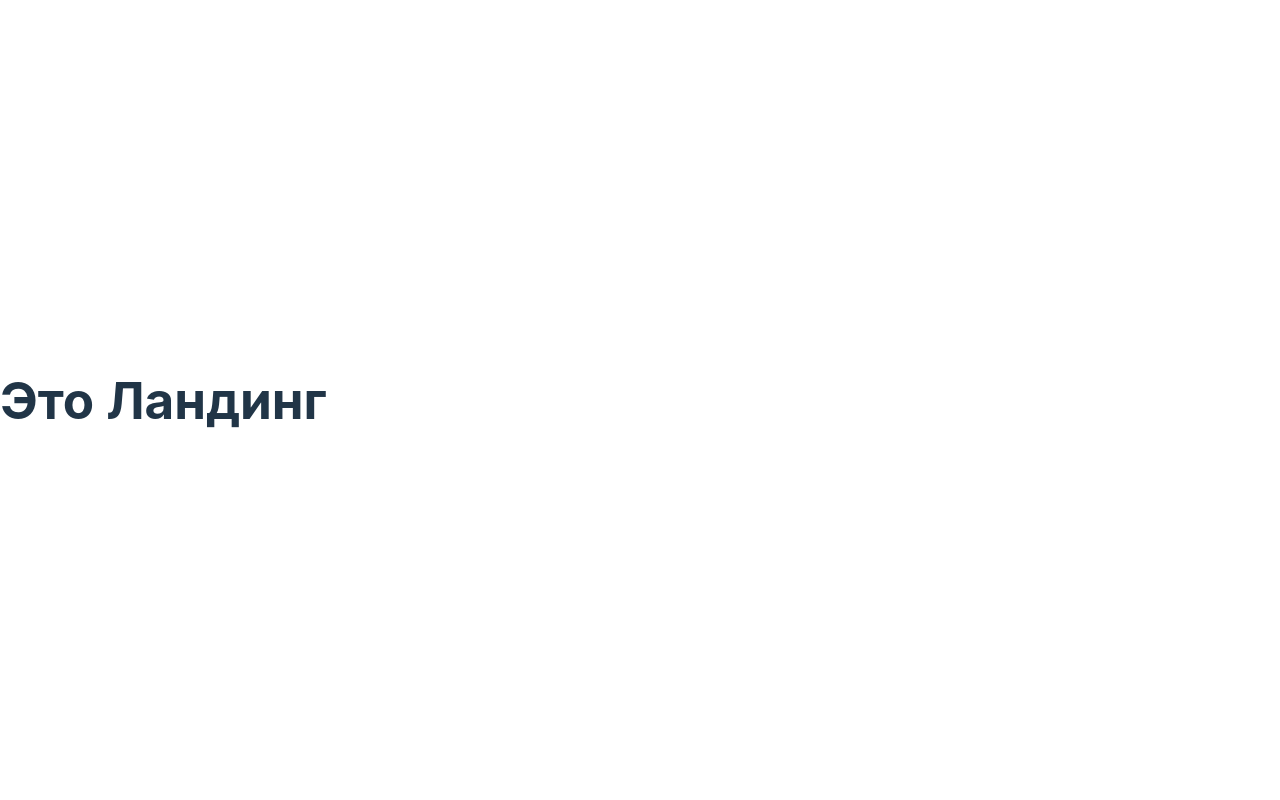
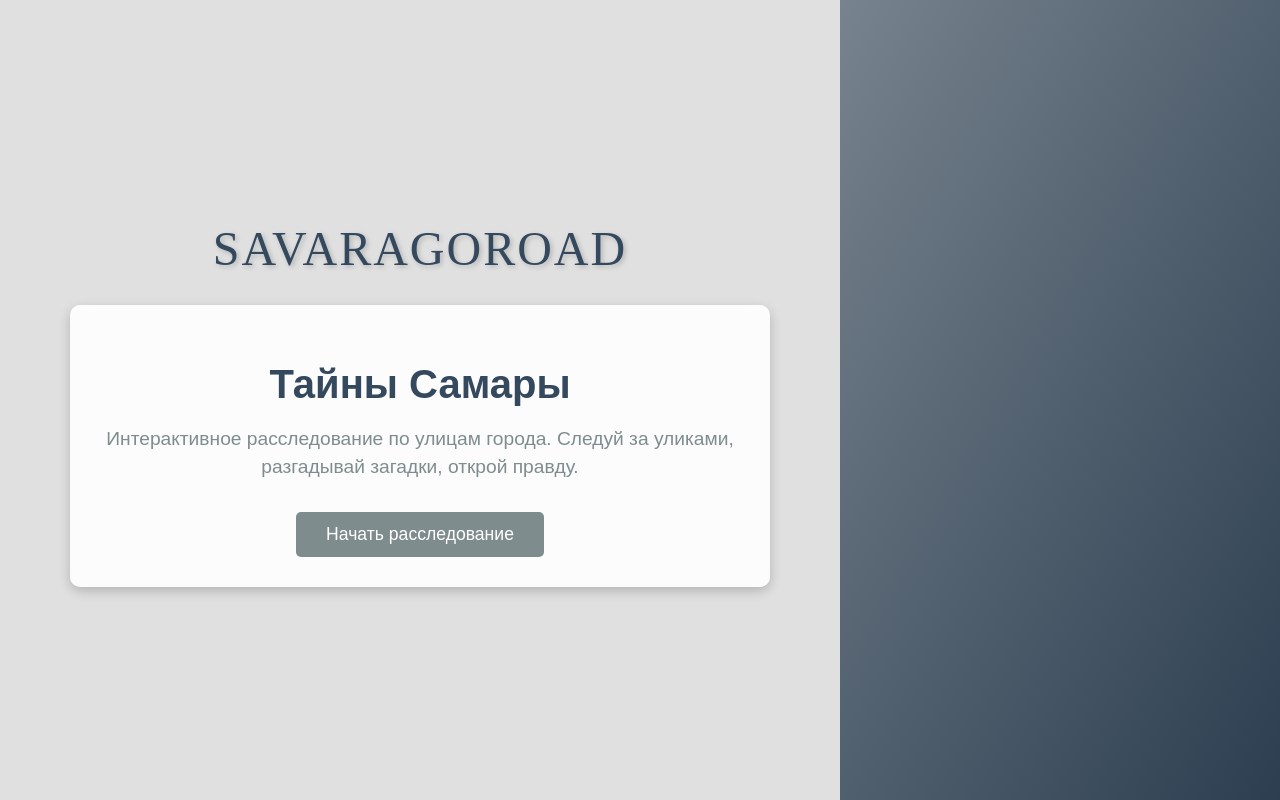
Before and after one commit to RNBochkov/keyin, a React (Vite) app in the folder keyin/: page / in a window 1280 px wide. Built offline with nearby package versions, Linux system fonts and the light colour scheme.

Commit message:
Лендинг

```diff
--- /dev/null
+++ b/keyin/src/pages/Landing.css
@@ -0,0 +1,182 @@
+/* Общие стили */
+* {
+    box-sizing: border-box;
+}
+
+body {
+    font-family: Arial, sans-serif;
+    margin: 0;
+    padding: 0;
+    background: linear-gradient(120deg, #bdc3c7, #2c3e50); /* Каменный цвет с серыми оттенками */
+    color: #2c3e50;
+}
+
+/* Контейнер для всей страницы */
+.landing-container {
+    display: flex;
+    justify-content: center;
+    align-items: center;
+    height: 100vh;
+    background-color: #e0e0e0;
+    position: relative;
+    overflow: hidden;
+    flex-direction: column;
+}
+
+/* Название игры */
+.game-title {
+    font-family: 'Rock Salt', cursive; /* Пример шрифта с интересным стилем */
+    font-size: 3rem;
+    color: #34495e;
+    margin-bottom: 20px;
+    letter-spacing: 2px;
+    text-transform: uppercase;
+    text-shadow: 2px 2px 5px rgba(0, 0, 0, 0.2);
+}
+
+/* Оверлей */
+.overlay {
+    text-align: center;
+    max-width: 600px;
+    margin: 0 20px;
+    background: rgba(255, 255, 255, 0.9); /* Белый фон */
+    padding: 30px;
+    border-radius: 10px;
+    box-shadow: 0 4px 12px rgba(0, 0, 0, 0.2);
+}
+
+.title {
+    font-size: 2.2rem;
+    color: #34495e;
+    margin-bottom: 15px;
+    font-weight: bold;
+}
+
+.subtitle {
+    font-size: 1rem;
+    color: #7f8c8d;
+    margin-bottom: 30px;
+    line-height: 1.5;
+}
+
+/* Кнопка начала расследования */
+.start-button {
+    background-color: #7f8c8d;
+    color: white;
+    padding: 12px 30px;
+    border: none;
+    border-radius: 5px;
+    font-size: 1.1rem;
+    cursor: pointer;
+    transition: background-color 0.3s ease;
+}
+
+.start-button:hover {
+    background-color: #34495e;
+}
+
+/* Модальные окна (убрали полупрозрачность) */
+.instruction-modal {
+    position: fixed;
+    top: 50%;
+    left: 50%;
+    transform: translate(-50%, -50%);
+    background: white;
+    padding: 25px;
+    border-radius: 8px;
+    box-shadow: 0 4px 16px rgba(0, 0, 0, 0.3);
+    width: 80%;
+    max-width: 400px;
+    text-align: center;
+    z-index: 10;
+    opacity: 1; /* Убираем полупрозрачность */
+}
+
+.instruction-modal h2 {
+    font-size: 1.8rem;
+    color: #e74c3c;
+    margin-bottom: 15px;
+}
+
+.instruction-modal p {
+    font-size: 1rem;
+    color: #2c3e50;
+    margin-bottom: 25px;
+    line-height: 1.5;
+}
+
+.agree-button {
+    background-color: #34495e;
+    color: white;
+    padding: 10px 25px;
+    border: none;
+    border-radius: 5px;
+    font-size: 1rem;
+    cursor: pointer;
+    transition: background-color 0.3s ease;
+}
+
+.agree-button:hover {
+    background-color: #2c3e50;
+}
+
+/* Эффект затемнения */
+.landing-container .overlay {
+    z-index: 5;
+}
+
+.instruction-modal + .overlay {
+    opacity: 0.4;
+    pointer-events: none;
+}
+
+/* Мобильные стили */
+@media (max-width: 600px) {
+    .game-title {
+        font-size: 2.5rem;
+    }
+
+    .title {
+        font-size: 1.8rem;
+    }
+
+    .subtitle {
+        font-size: 0.9rem;
+    }
+
+    .start-button {
+        font-size: 1rem;
+        padding: 10px 25px;
+    }
+
+    .instruction-modal h2 {
+        font-size: 1.5rem;
+    }
+
+    .instruction-modal p {
+        font-size: 0.9rem;
+    }
+
+    .agree-button {
+        padding: 10px 20px;
+    }
+}
+
+/* Для планшетов и десктопов */
+@media (min-width: 768px) {
+    .landing-container {
+        padding: 0 50px;
+    }
+
+    .overlay {
+        max-width: 700px;
+    }
+
+    .title {
+        font-size: 2.5rem;
+    }
+
+    .subtitle {
+        font-size: 1.2rem;
+    }
+}
--- a/keyin/src/pages/Landing.jsx
+++ b/keyin/src/pages/Landing.jsx
@@ -1,7 +1,68 @@
+import React, { useState } from "react";
+import { useNavigate } from "react-router-dom";
+import './Landing.css'; // Подключение стилей
+
 function Landing() {
-    return (
-      <h1>Это Ландинг</h1>
-    );
+  const [step, setStep] = useState(0); // 0 - нет модалки, 1 - инструкция, 2 - геолокация
+  const navigate = useNavigate();
 
-  }
-  export default Landing;
+  const handleStartClick = () => {
+    setStep(1); // Показываем инструкцию
+  };
+
+  const handleAgreeInstruction = async () => {
+    try {
+      // Запрашиваем геолокацию
+      await new Promise((resolve, reject) => {
+        navigator.geolocation.getCurrentPosition(resolve, reject);
+      });
+      setStep(2); // Успешно, переходим к следующему шагу
+    } catch (error) {
+      alert("Необходимо разрешить доступ к геолокации для продолжения.");
+    }
+  };
+
+  return (
+    <div className="landing-container">
+      <div className="game-title">SavaraGOroad</div> {/* Название игры */}
+
+      <div className="overlay">
+        <h1 className="title">Тайны Самары</h1>
+        <p className="subtitle">
+          Интерактивное расследование по улицам города. Следуй за уликами, разгадывай загадки, открой правду.
+        </p>
+        <button className="start-button" onClick={handleStartClick}>
+          Начать расследование
+        </button>
+      </div>
+
+      {/* Модальные окна */}
+      {step === 1 && (
+        <div className="instruction-modal">
+          <h2>Внимание!</h2>
+          <p>
+            Будьте осторожны при использовании телефона во время прогулки. Следите за дорогой и окружающими.
+          </p>
+          <p>
+            Для продолжения необходимо разрешить использование геолокации.
+          </p>
+          <button className="agree-button" onClick={handleAgreeInstruction}>
+            Разрешить геолокацию
+          </button>
+        </div>
+      )}
+
+      {step === 2 && (
+        <div className="instruction-modal">
+          <h2>Готово!</h2>
+          <p>Теперь вы готовы начать расследование по улицам города!</p>
+          <button className="agree-button" onClick={() => navigate("/samaragoroad")}>
+            Начать игру
+          </button>
+        </div>
+      )}
+    </div>
+  );
+}
+
+export default Landing;
```
